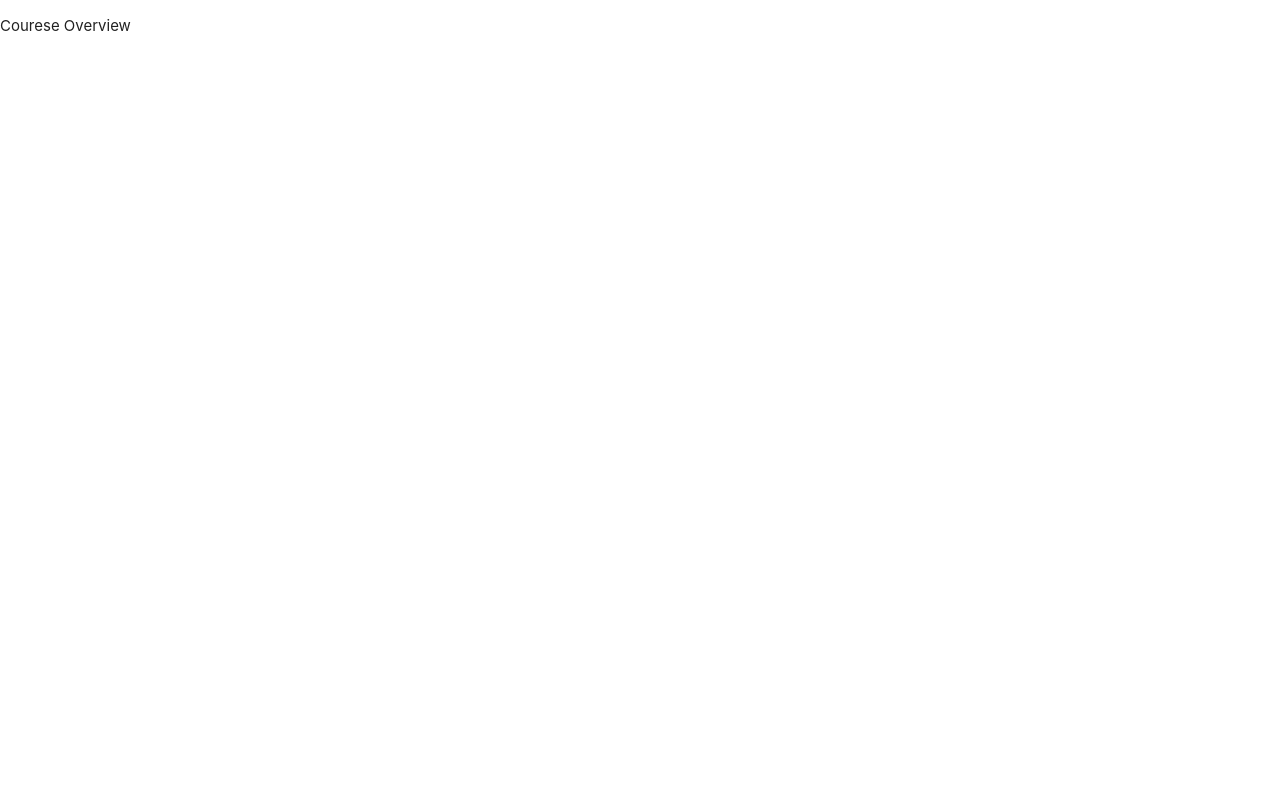
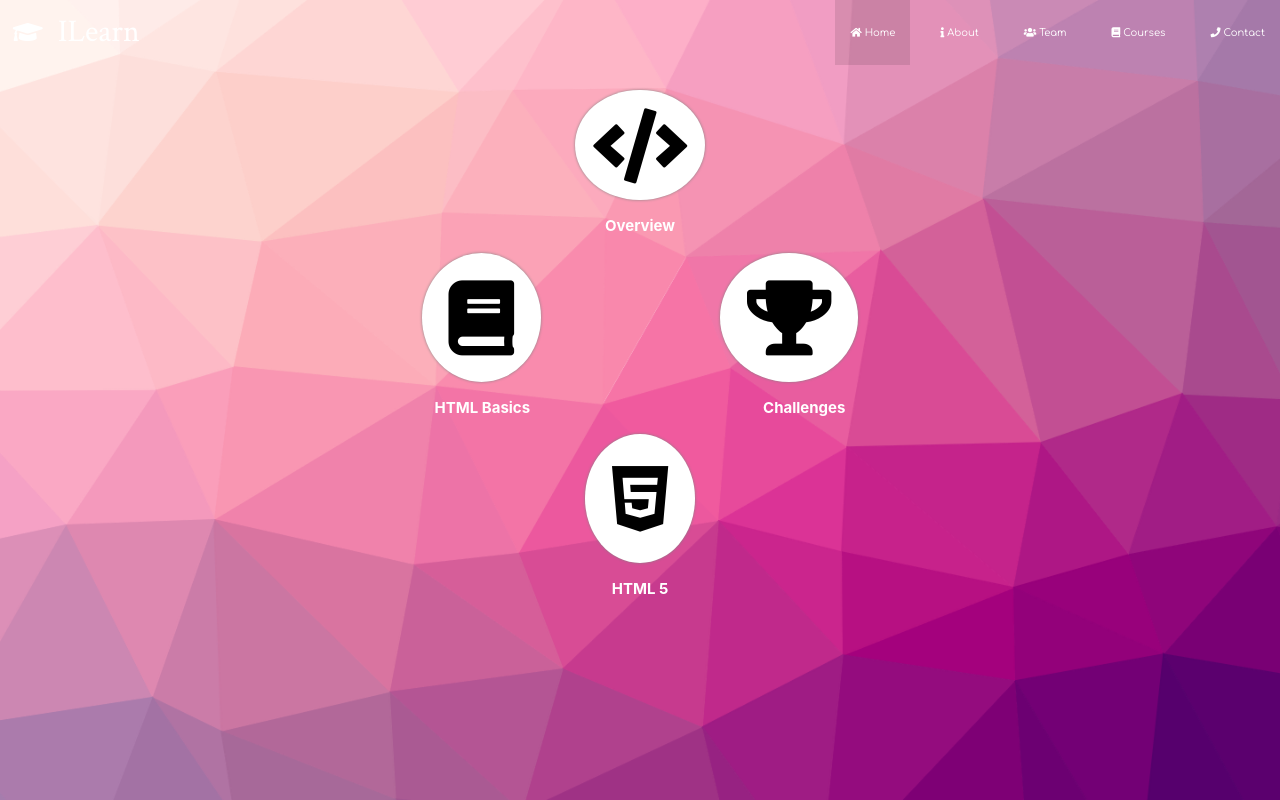
Before and after one commit to soha-moosa/Interactive-Learning, a plain HTML site: page html/courseOverview.html in a window 1280 px wide. Drawn offline with nearby package versions, Linux system fonts and the light colour scheme.

Commit message:
course overview page done

```diff
--- a/html/courseOverview.html
+++ b/html/courseOverview.html
@@ -1,19 +1,105 @@
 <!DOCTYPE html>
 <html lang="en">
+
 <head>
-    <meta charset="UTF-8">
-    <meta name="viewport" content="width=device-width, initial-scale=1.0">
-    <meta http-equiv="X-UA-Compatible" content="ie=edge">
-    <title>Course Overview</title>
+    <meta charset="UTF-8" />
+    <meta name="viewport" content="width=device-width, initial-scale=1.0" />
+    <meta http-equiv="X-UA-Compatible" content="ie=edge" />
+    <link rel="stylesheet" href="../css/courseOverview.css" />
+    <title>CourseOverview</title>
 
     <!-- Compiled and minified CSS -->
     <link rel="stylesheet" href="https://cdnjs.cloudflare.com/ajax/libs/materialize/1.0.0/css/materialize.min.css">
+    <!-- Materialize icons -->
+    <link href="https://fonts.googleapis.com/icon?family=Material+Icons" rel="stylesheet">
+    <!-- Font awesome  -->
+    <link rel="stylesheet" href="https://use.fontawesome.com/releases/v5.6.3/css/all.css" integrity="sha384-UHRtZLI+pbxtHCWp1t77Bi1L4ZtiqrqD80Kn4Z8NTSRyMA2Fd33n5dQ8lWUE00s/"
+        crossorigin="anonymous">
+    <!-- Fonts -->
+    <link href="https://fonts.googleapis.com/css?family=Crimson+Text" rel="stylesheet">
+    <link href="https://fonts.googleapis.com/css?family=Dancing+Script" rel="stylesheet">
+    <link href="https://fonts.googleapis.com/css?family=Comfortaa" rel="stylesheet">
+</head>
 
-    <!-- Compiled and minified JavaScript -->
-    <script src="https://cdnjs.cloudflare.com/ajax/libs/materialize/1.0.0/js/materialize.min.js"></script>
-</head>
 <body>
-    <p>Courese Overview</p>
+
+    <div class="wrapper">
+        <!-- header -->
+        <section>
+            <header>
+                <nav class="transparent z-depth-0">
+                    <div class="nav-wrapper">
+                        <a href="#!" class="brand-logo ilearn ilearn-detailed"> <i class="fa fa-graduation-cap"></i>
+                            ILearn</a>
+                        <a href="#" data-target="mobile-demo" class="sidenav-trigger"><i class="material-icons">menu</i></a>
+                        <ul class="right hide-on-med-and-down">
+                            <li class="active"><a href="#"><i class='fa fa-home'></i> Home</a></li>
+                            <li><a href="#"><i class='fa fa-info'></i> About</a></li>
+                            <li><a href="#"><i class='fa fa-users'></i> Team</a></li>
+                            <li><a href="#"><i class='fa fa-book'></i> Courses</a></li>
+                            <li><a href="#"><i class='fa fa-phone'></i> Contact</a></li>
+                        </ul>
+                    </div>
+                </nav>
+
+                <ul class="sidenav pink lighten-5" id="mobile-demo">
+                    <li class="active"><a href="#" class="grey-text text-darken-2"><i class='fa fa-home purple-text'></i>
+                            Home</a></li>
+                    <li><a href="#" class="grey-text text-darken-2"><i class='fa fa-info purple-text'></i> About</a></li>
+                    <li><a href="#" class="grey-text text-darken-2"><i class='fa fa-users purple-text'></i> Team</a></li>
+                    <li><a href="#" class="grey-text text-darken-2"><i class='fa fa-book purple-text'></i> Courses</a></li>
+                    <li><a href="#" class="grey-text text-darken-2"><i class='fa fa-phone purple-text'></i> Contact</a></li>
+                </ul>
+            </header>
+        </section>
+    </div>
+    <div style="margin-top:2%; " class="container center  darken-2">
+        <div style="border-radius:50%; padding: 2%; box-shadow: 0px 0px 3px #848484;" class=" white darken-2">
+            <i style="color:black; font-size: 5em;" class="fas fa-code"></i>
+        </div>
+    </div>
+    <div style="font-weight: bold" class="container center  darken-2">
+        <div>
+            <p>Overview</p>
+        </div>
+    </div>
+    <div class="container center ">
+        <div style="border-radius:50%;margin-right: 20%; padding: 3%;box-shadow: 0px 0px 3px #848484;" class=" white darken-2">
+            <i style="color:black; font-size: 5em;" class="fas fa-book"></i>
+        </div>
+        <div style="border-radius:50%; padding: 3%;box-shadow: 0px 0px 3px #848484;" class=" white darken-2">
+            <i style="color:black; font-size: 5em;" class="fas fa-trophy"></i>
+        </div>
+    </div>
+    <div style="font-weight: bold" class="container center  darken-2">
+        <div style="margin-right: 26%;">
+            <p>HTML Basics</p>
+        </div>
+        <div>
+            <p>Challenges</p>
+        </div>
+    </div>
+    <div class="container center">
+        <div style="border-radius:50%; padding: 3%;box-shadow: 0px 0px 3px #848484;" class=" white darken-2">
+            <i style="color:black; font-size: 5em;" class="fab fa-html5"></i>
+        </div>
+    </div>
+    <div style="font-weight: bold" class="container center  darken-2">
+        <div>
+            <p>HTML 5</p>
+        </div>
+    </div>
 
 </body>
+<!-- Compiled and minified Jquery -->
+<script src="https://code.jquery.com/jquery-3.3.1.min.js"></script>
+<!-- Compiled and minified JavaScript -->
+<script src="https://cdnjs.cloudflare.com/ajax/libs/materialize/1.0.0/js/materialize.min.js"></script>
+<script src="./js/index.js"></script>
+<script>
+    $(document).ready(function () {
+        $('.sidenav').sidenav();
+    });
+</script>
+
 </html>
```
